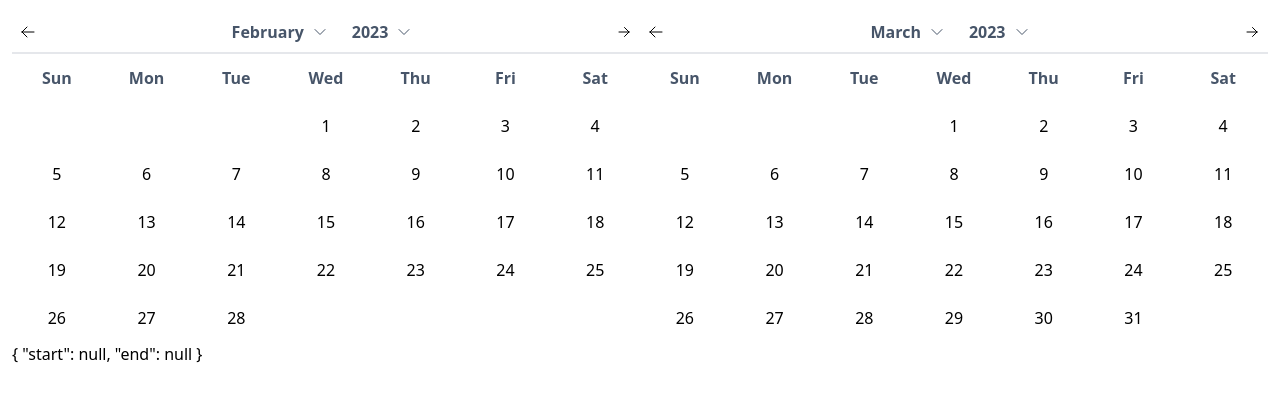
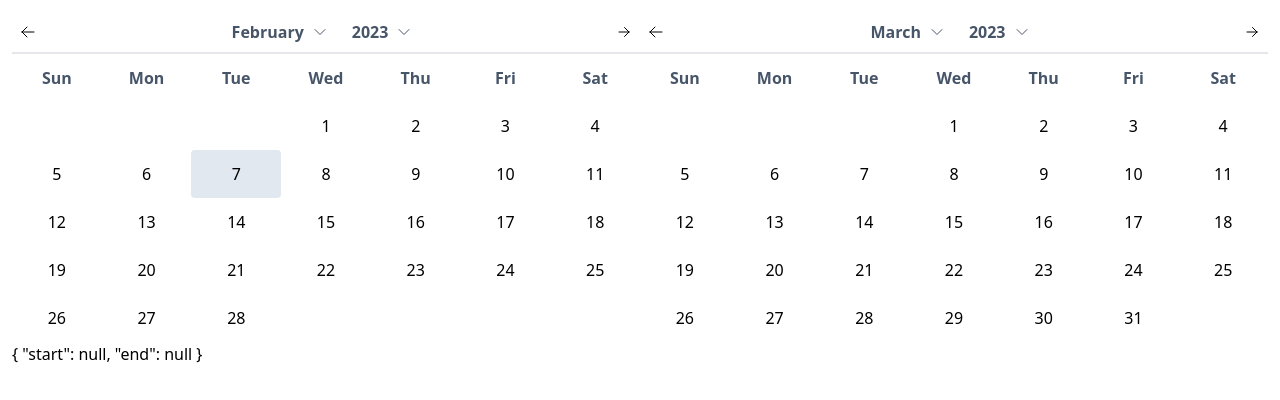
Before and after one commit to rameshjs/datepicker-vue, a Vue app: page / in a window 1280 px wide. Shown: the top 400 px of the page. Built offline with nearby package versions, Linux system fonts and the light colour scheme.

Commit message:
Single month day custom style classes

```diff
--- a/src/assets/main.css
+++ b/src/assets/main.css
@@ -52,12 +52,24 @@
     @apply bg-blue-500;
 }
 .dp-multi-month-day-selected {
-    @apply rounded-none bg-blue-200 border-none
+    @apply rounded-none bg-blue-200 border-none;
+}
+.dp-multi-month-day-selected:hover {
+    @apply rounded;
 }
 .dp-multi-month-day-start {
-    @apply rounded-l-full text-white bg-blue-500
+    @apply rounded-l-full text-white bg-blue-500;
 }
 .dp-multi-month-day-end {
-    @apply rounded-r-full text-white bg-blue-500
+    @apply rounded-r-full text-white bg-blue-500;
+}
+.dp-single-month-day-selected {
+    @apply bg-blue-700 text-white;
+}
+.dp-single-month-day-selected:hover {
+    @apply bg-blue-800;
+}
+.dp-day-highlight-today {
+    @apply bg-slate-200;
 }
 /* End of day button. */
--- a/src/components/Day.vue
+++ b/src/components/Day.vue
@@ -50,8 +50,8 @@ const selectDate = () => {
 
 const defaultClasses = computed(() => ({
   "dp-single-month-day": true,
-  "bg-blue-700 hover:bg-blue-800 text-white": props.selected,
-  "bg-slate-200": props.today && !props.selected,
+  "dp-single-month-day-selected": props.selected,
+  "dp-day-highlight-today": props.today && !props.selected,
 }));
 
 const rangeClasses = computed(() => ({
@@ -59,5 +59,6 @@ const rangeClasses = computed(() => ({
   "dp-multi-month-day-selected": props.selected,
   "dp-multi-month-day-start": props.isStart,
   "dp-multi-month-day-end": props.isEnd,
+  "dp-day-highlight-today": props.today && !props.selected,
 }));
 </script>
```
